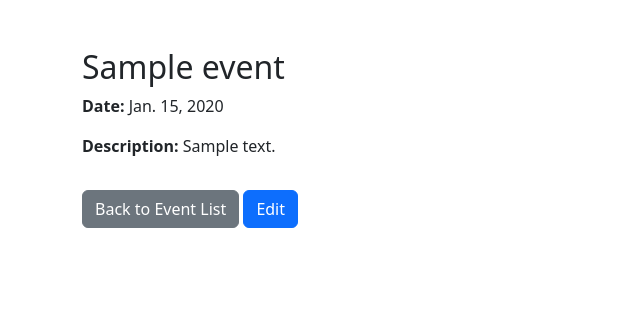
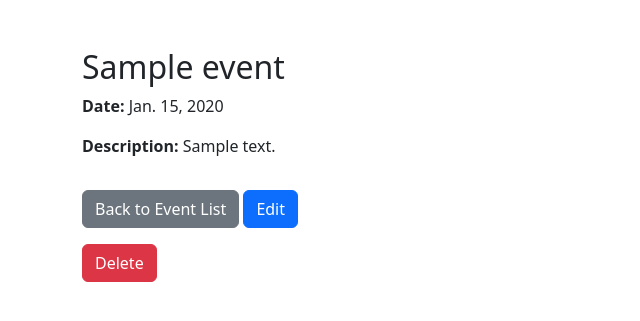
Before and after one commit to Appyouz/event_finder, a Django app: page /events/1/ in a window 1280 px wide. Shown: the part 56-377 px from the top of the page, without its empty margins (0-640 px from the left). Run offline with Django 5.2, Linux system fonts and the light colour scheme; tables that the repository leaves empty hold one stand-in row (values such as "Sample post"); parts of the project's set-up code (start-up, migrations or seed data) failed here and were passed over.

Commit message:
event_delete functionality added successfully

```diff
--- a/events/templates/events/detail.html
+++ b/events/templates/events/detail.html
@@ -9,5 +9,10 @@
   <p><strong>Description:</strong> {{ event.description }}</p>
   <a href="{% url 'events:list' %}" class="btn btn-secondary mt-3">Back to Event List</a>
   <a href="{% url 'events:edit' event.id %}" class="btn btn-primary mt-3">Edit</a>
+
+  <form method="post" action="{% url 'events:delete' event.id %}" class="mt-3">
+    {% csrf_token %}
+    <button type="submit" class="btn btn-danger">Delete</button>
+  </form>
 </div>
 {% endblock %}
--- a/events/urls.py
+++ b/events/urls.py
@@ -10,4 +10,5 @@ urlpatterns = [
     path("add/", views.add_event, name="add"),
     path("<int:event_id>/", views.event_detail, name="detail"),
     path("<int:event_id>/edit/", views.edit_event, name="edit"),
+    path("<int:event_id>/delete/", views.delete_event, name="delete"),
 ]
--- a/events/views.py
+++ b/events/views.py
@@ -55,3 +55,20 @@ def edit_event(request: HttpRequest, event_id: int) -> HttpResponse:
         form = AddEventForm(instance=event)  # Populate form with existing event data
 
     return render(request, 'events/edit_event.html', {'form': form, 'event': event})
+
+
+@login_required
+def delete_event(request: HttpRequest, event_id: int) -> HttpResponse:
+    event = get_object_or_404(Events, pk = event_id)
+
+    if event.user != request.user:
+        messages.error(request, "You are not authorized to delete this event.")
+        return redirect('events:detail', event_id=event.id)
+
+    if request.method == "POST":
+        event.delete()
+        messages.success(request, "Event deleted successfully.")
+        return redirect("events:list")
+    else:
+        messages.error(request, "Invalid request method.")
+        return redirect('events:detail', event_id=event.id)
```
